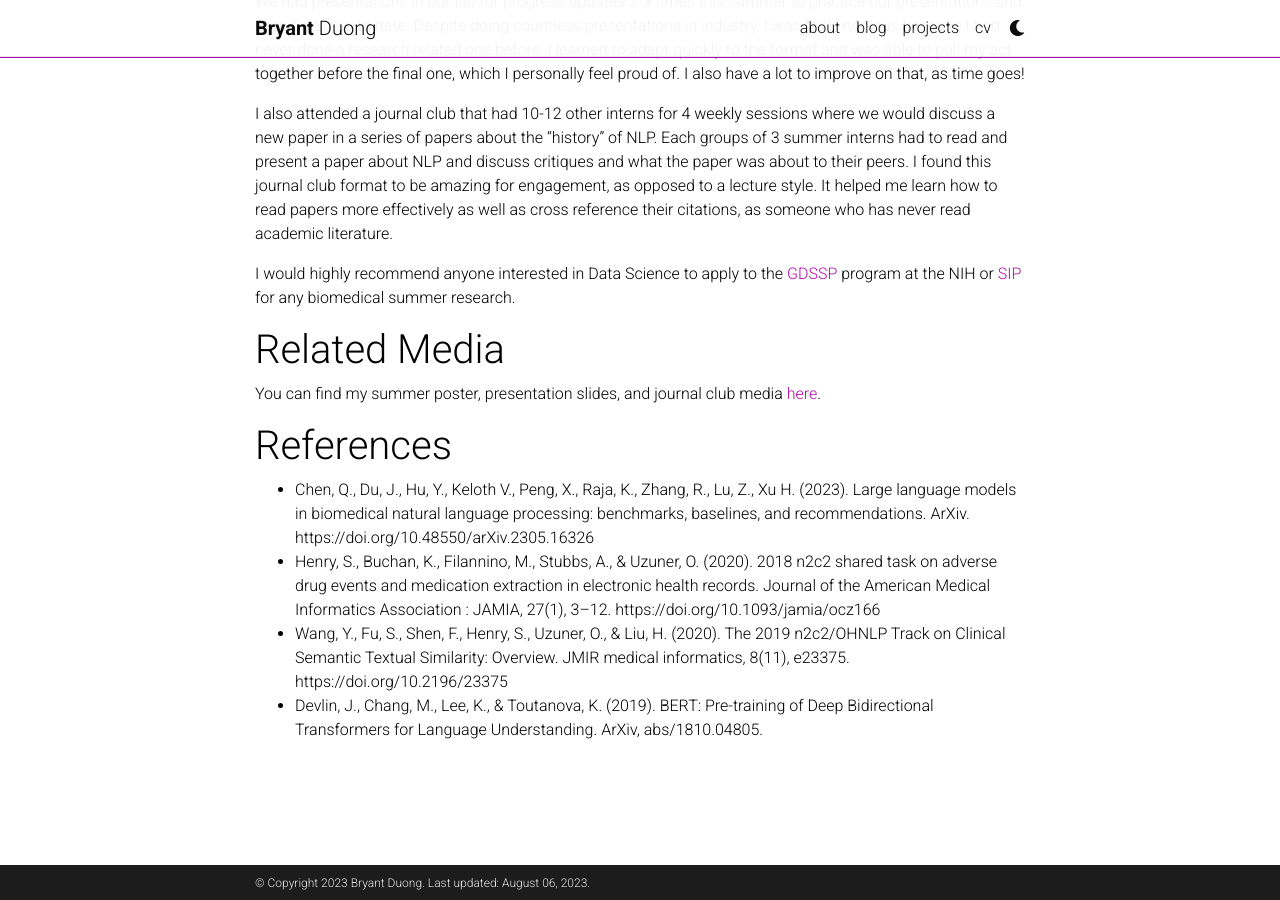
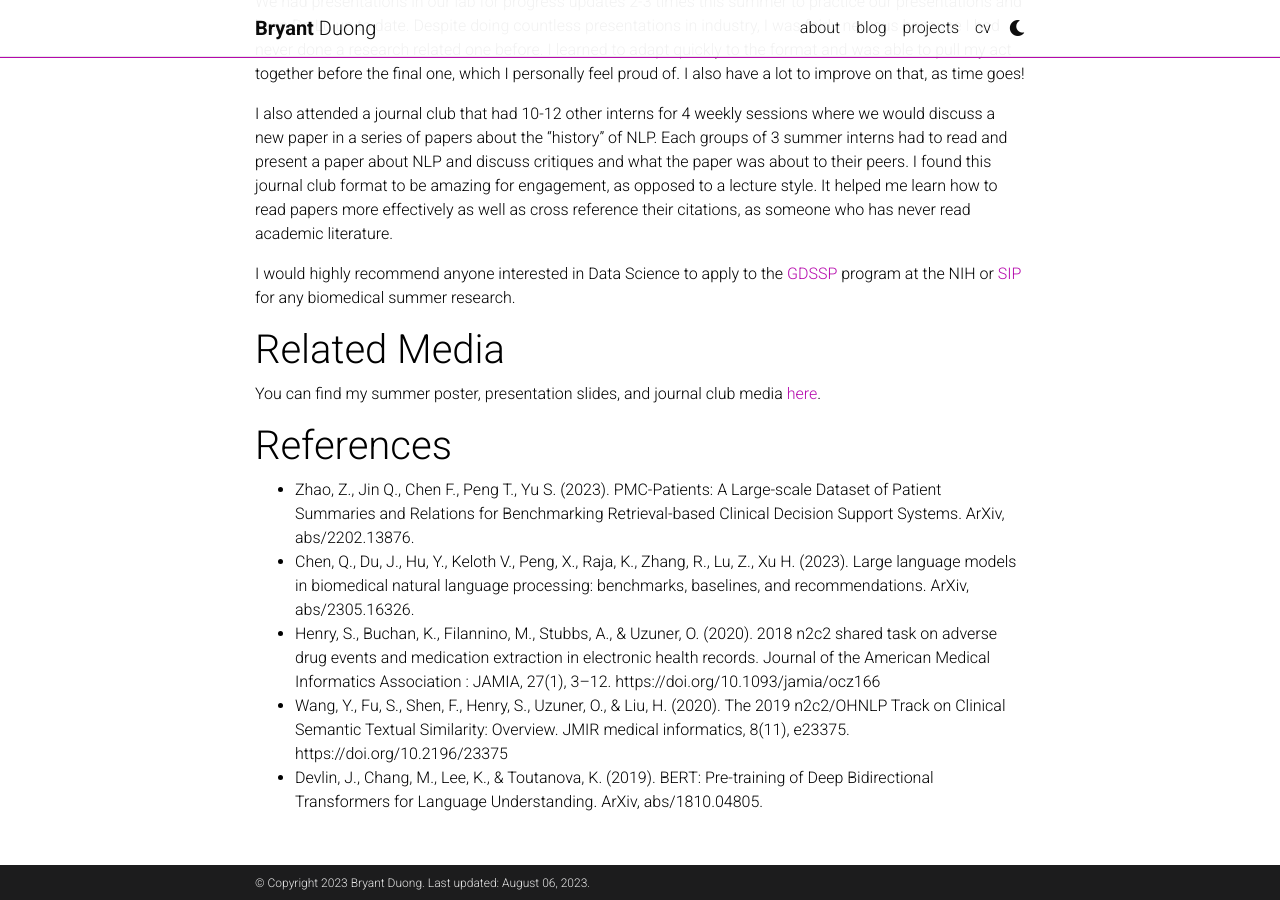
Before and after one commit to bryantduong/bryantduong.github.io, a Jekyll site: the page built from _projects/3_project.md, in a window 1280 px wide and 900 px high, scrolled down 4062 px. Built offline with Jekyll 4.4.1, drawn with Linux system fonts in a browser that asks for light colours; full-size pictures stand in for the smaller copies a plugin makes; comment, search, counter and statistics services are not loaded; a style sheet for code colours, icons or effects is not loaded.

Commit message:
update refs in summer internship page

```diff
--- a/_projects/3_project.md
+++ b/_projects/3_project.md
@@ -97,7 +97,8 @@ You can find my summer poster, presentation slides, and journal club media [here
 
 # References
 
-* Chen, Q., Du, J., Hu, Y., Keloth V., Peng, X., Raja, K., Zhang, R., Lu, Z., Xu H. (2023). Large language models in biomedical natural language processing: benchmarks, baselines, and recommendations. ArXiv. https://doi.org/10.48550/arXiv.2305.16326
+* Zhao, Z., Jin Q., Chen F., Peng T., Yu S. (2023). PMC-Patients: A Large-scale Dataset of Patient Summaries and Relations for Benchmarking Retrieval-based Clinical Decision Support Systems. ArXiv, abs/2202.13876.
+* Chen, Q., Du, J., Hu, Y., Keloth V., Peng, X., Raja, K., Zhang, R., Lu, Z., Xu H. (2023). Large language models in biomedical natural language processing: benchmarks, baselines, and recommendations. ArXiv, abs/2305.16326.
 * Henry, S., Buchan, K., Filannino, M., Stubbs, A., & Uzuner, O. (2020). 2018 n2c2 shared task on adverse drug events and medication extraction in electronic health records. Journal of the American Medical Informatics Association : JAMIA, 27(1), 3–12. https://doi.org/10.1093/jamia/ocz166
 * Wang, Y., Fu, S., Shen, F., Henry, S., Uzuner, O., & Liu, H. (2020). The 2019 n2c2/OHNLP Track on Clinical Semantic Textual Similarity: Overview. JMIR medical informatics, 8(11), e23375. https://doi.org/10.2196/23375
 * Devlin, J., Chang, M., Lee, K., & Toutanova, K. (2019). BERT: Pre-training of Deep Bidirectional Transformers for Language Understanding. ArXiv, abs/1810.04805.
```
